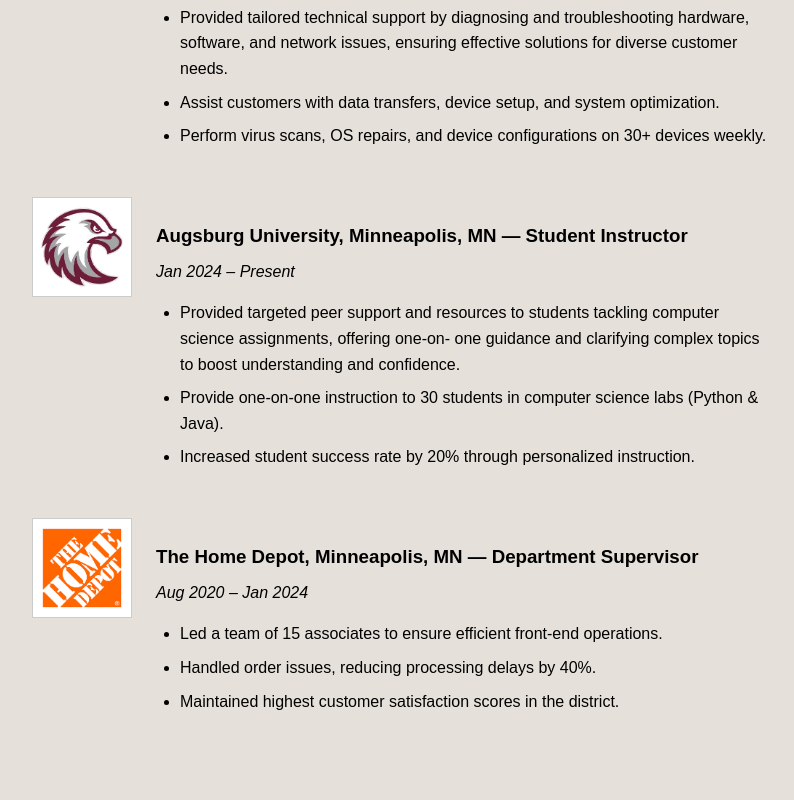
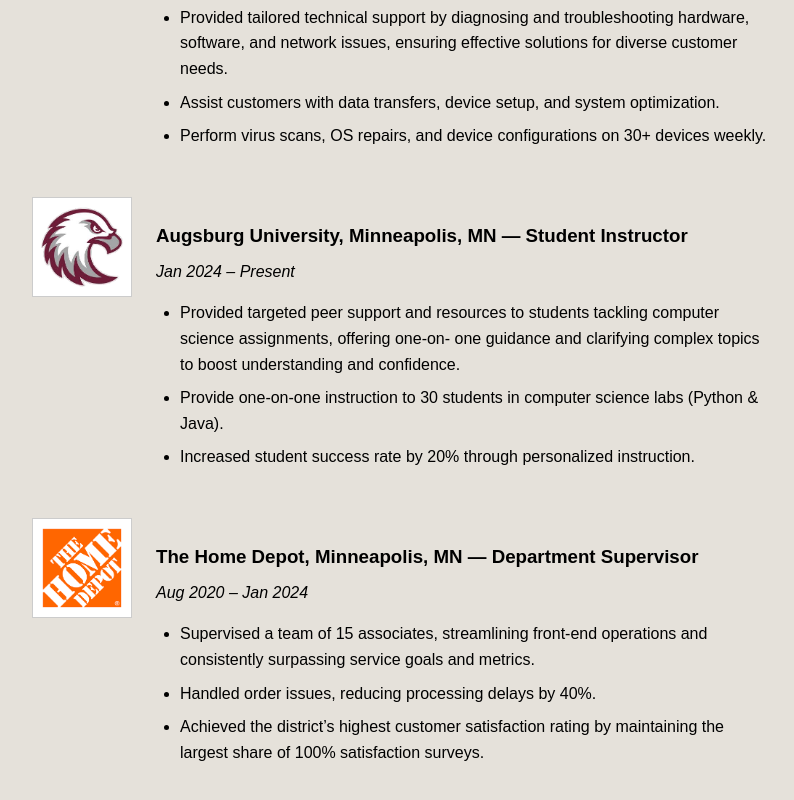
Before and after one commit to Rashid-Abdi/personal-website, a React (Create React App) app: page /experience in a window 1280 px wide. Shown: the part 372-1172 px from the top of the page, without its empty margins (240-1034 px from the left). Before the commit the page ends 1134 px from the top, so only its background shows below. Built offline with nearby package versions, Linux system fonts and the light colour scheme.

Commit message:
updated experiences and color scheme

```diff
--- a/src/pages/Experience.js
+++ b/src/pages/Experience.js
@@ -72,13 +72,15 @@ function Experience() {
           <p>Aug 2020 – Jan 2024</p>
           <ul>
             <li>
-              Led a team of 15 associates to ensure efficient front-end operations.
+              Supervised a team of 15 associates, streamlining front-end operations and consistently surpassing service goals
+and metrics.
             </li>
             <li>
               Handled order issues, reducing processing delays by 40%.
             </li>
             <li>
-              Maintained highest customer satisfaction scores in the district.
+            Achieved the district’s highest customer satisfaction rating by maintaining the largest share of 100% satisfaction
+            surveys.
             </li>
           </ul>
         </div>
```
